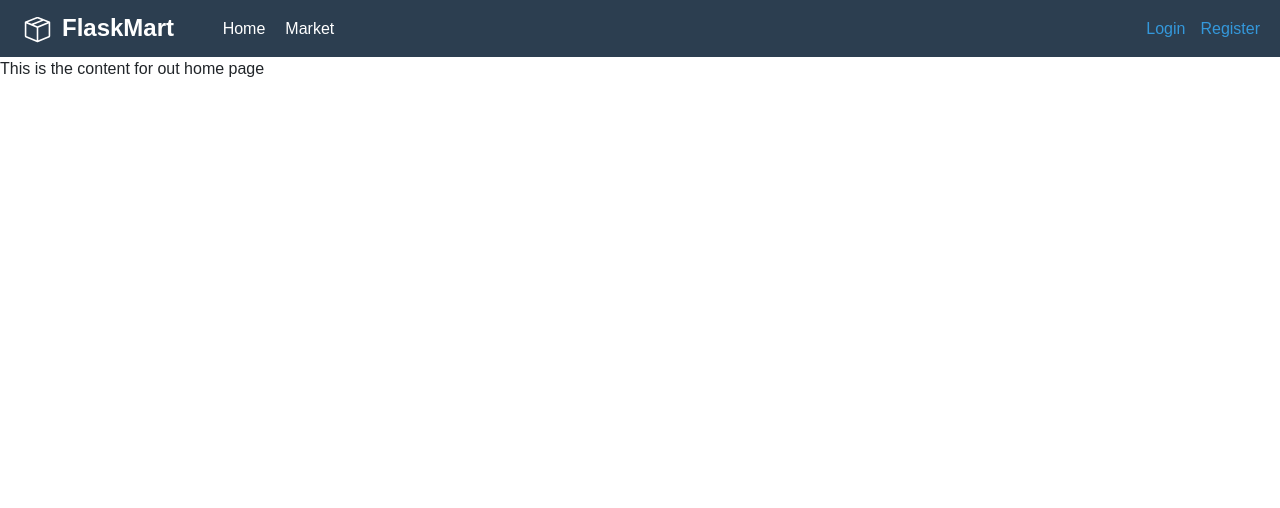
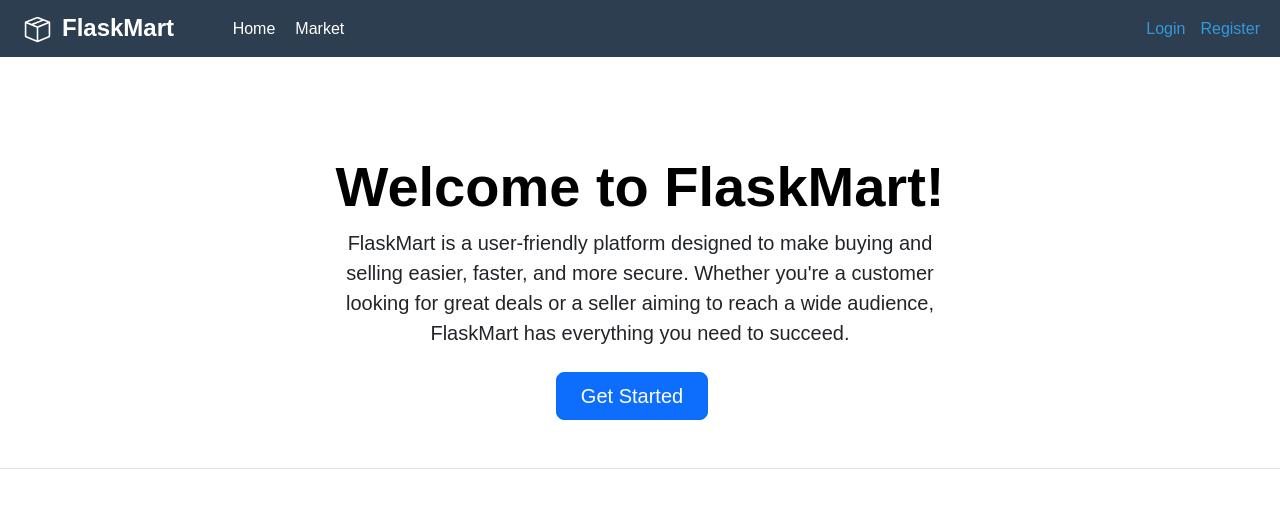
Before and after one commit to ayu014/FlaskMart, a Flask app: page / in a window 1280 px wide. Shown: the top 508 px of the page. Run offline with Flask 3, Linux system fonts and the light colour scheme; some libraries are stand-ins or nearby versions.

Commit message:
refractor

```diff
--- a/market/__init__.py
+++ b/market/__init__.py
@@ -18,7 +18,8 @@ db = SQLAlchemy(app)
 bcrypt = Bcrypt(app)
 login_manager = LoginManager(app)
 
-
+login_manager.login_view = "login_page"
+login_manager.login_message_category = "danger"
 
 
 from market import routes
--- a/market/routes.py
+++ b/market/routes.py
@@ -2,7 +2,7 @@ from logging import info
 from market import app
 from market.models import Item, User
 from flask import render_template, redirect,url_for, flash,get_flashed_messages
-from flask_login import login_user, logout_user
+from flask_login import login_user, logout_user, login_required
 from market.forms import RegisterForm, LoginForm
 from market import db
 
@@ -15,6 +15,7 @@ def home():
     return render_template("index.html")
 
 @app.route("/market")
+@login_required
 def market_page():
     items = Item.query.all()
     return render_template("market.html",items = items)
@@ -28,6 +29,10 @@ def register_page():
                               password = form.password1.data)
         db.session.add(user_to_create)
         db.session.commit()
+        login_user(user=user_to_create)
+        flash(f"Success! You're logged in as {user_to_create.username}",category='success')
+
+
         return redirect(url_for('market_page'))
     if form.errors != {}:                                   #If there are not any errors from the validations
         for error_msg in form.errors.values():
--- a/market/templates/base.html
+++ b/market/templates/base.html
@@ -33,7 +33,7 @@
                 <a href="{{ url_for('home')}}"> <img src="{{url_for('static',filename='images/logo.svg')}}" height="35px" style="margin-right: 7px;">FlaskMart</a>
             </div>
             <ul class="nav-links">
-                <li style="margin-left: -430px;"><a href="{{ url_for('home')}}">Home</a></li>
+                <li style="margin-left: -420px;"><a href="{{ url_for('home')}}">Home</a></li>
                 <li><a href="{{ url_for('market_page')}}">Market</a></li>
             </ul>
             {% if current_user.is_authenticated %}
--- a/market/templates/index.html
+++ b/market/templates/index.html
@@ -6,6 +6,17 @@
 
 
 {% block content %}
-    <p>This is the content for out home page</p>
+    <div class="px-4 pt-5 my-5 text-center border-bottom">
+        <h1 class="display-4 fw-bold text-body-emphasis">Welcome to FlaskMart!</h1>
+        <div class="col-lg-6 mx-auto">
+          <p class="lead mb-4">FlaskMart is a user-friendly platform designed to make buying and selling easier, faster, and more secure. Whether you're a customer looking for great deals or a seller aiming to reach a wide audience, FlaskMart has everything you need to succeed.</p>
+          <div class="d-grid gap-2 d-sm-flex justify-content-sm-center mb-5">
+            <a href="{{ url_for('register_page')}}" class="btn btn-primary btn-lg px-4 me-sm-3">Get Started</a>
+          </div>
+        </div>
+        <div class="overflow-hidden" style="max-height: 30vh;">
+        </div>
+      </div>
+
 
 {% endblock %}
```
Also changed, not shown: instance/market.db.
